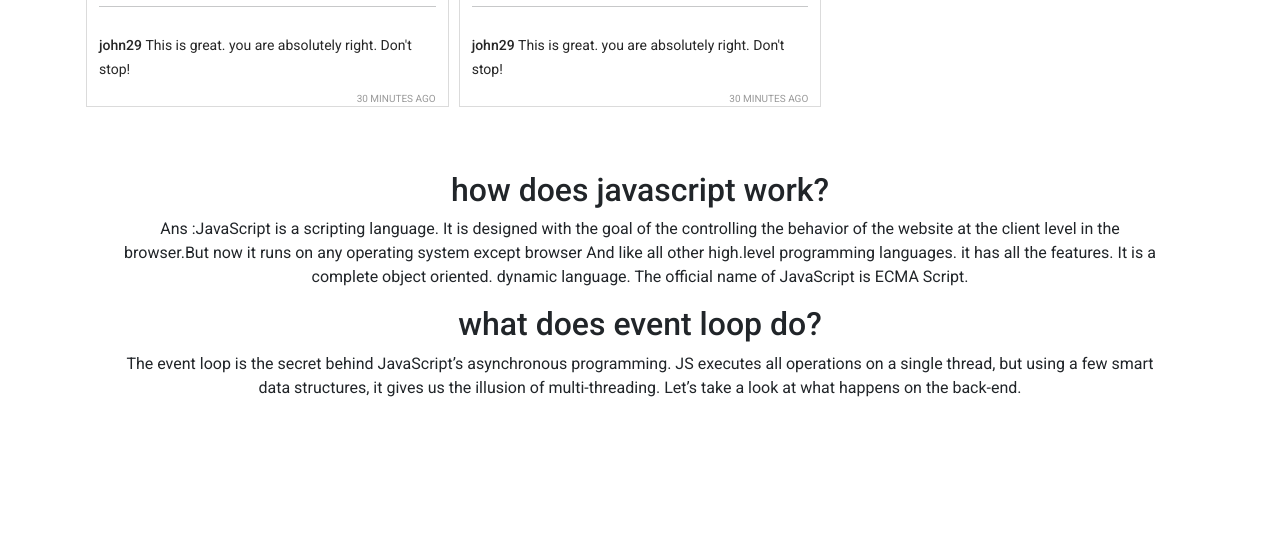
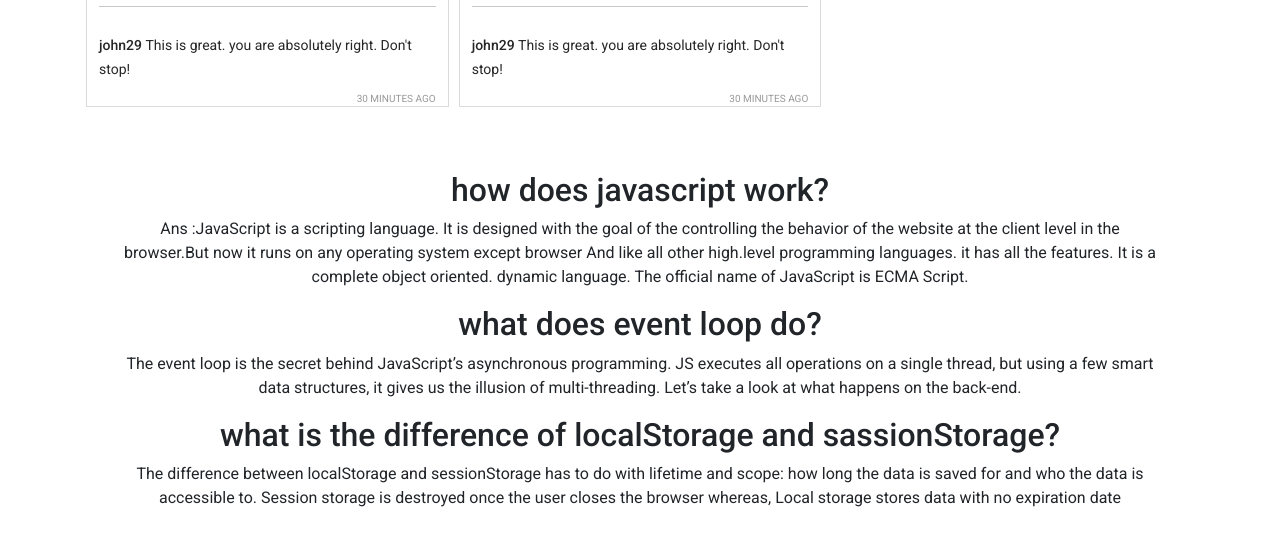
Before and after one commit to NasrinAkter22/insta-shor, a plain HTML site: page index.html in a window 1280 px wide. Shown: the part 1425-1971 px from the top of the page. Before the commit the page ends 1889 px from the top, so only its background shows below. Drawn offline with nearby package versions, Linux system fonts and the light colour scheme.

Commit message:
finshed the sight

```diff
--- a/index.html
+++ b/index.html
@@ -97,6 +97,12 @@ how does javascript work?
     <p>
         The event loop is the secret behind JavaScript’s asynchronous programming. JS executes all operations on a single thread, but using a few smart data structures, it gives us the illusion of multi-threading. Let’s take a look at what happens on the back-end.
     </p>
+    <h2>
+     what is the difference of localStorage and sassionStorage?
+    </h2>
+    <p>
+        The difference between localStorage and sessionStorage has to do with lifetime and scope: how long the data is saved for and who the data is accessible to. Session storage is destroyed once the user closes the browser whereas, Local storage stores data with no expiration date
+    </p>
 </section>
         <!-- add javascript  file  -->
         <script src="./js/app.js"></script>
```
